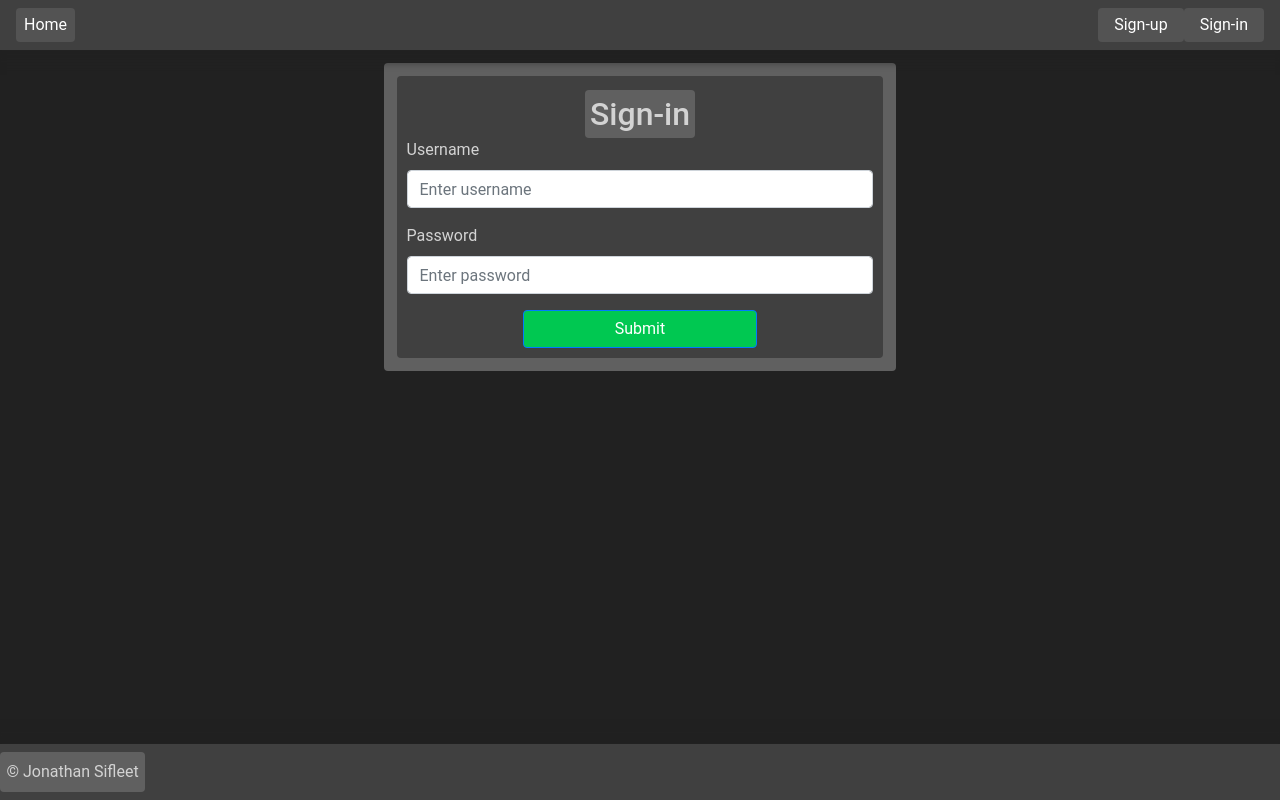
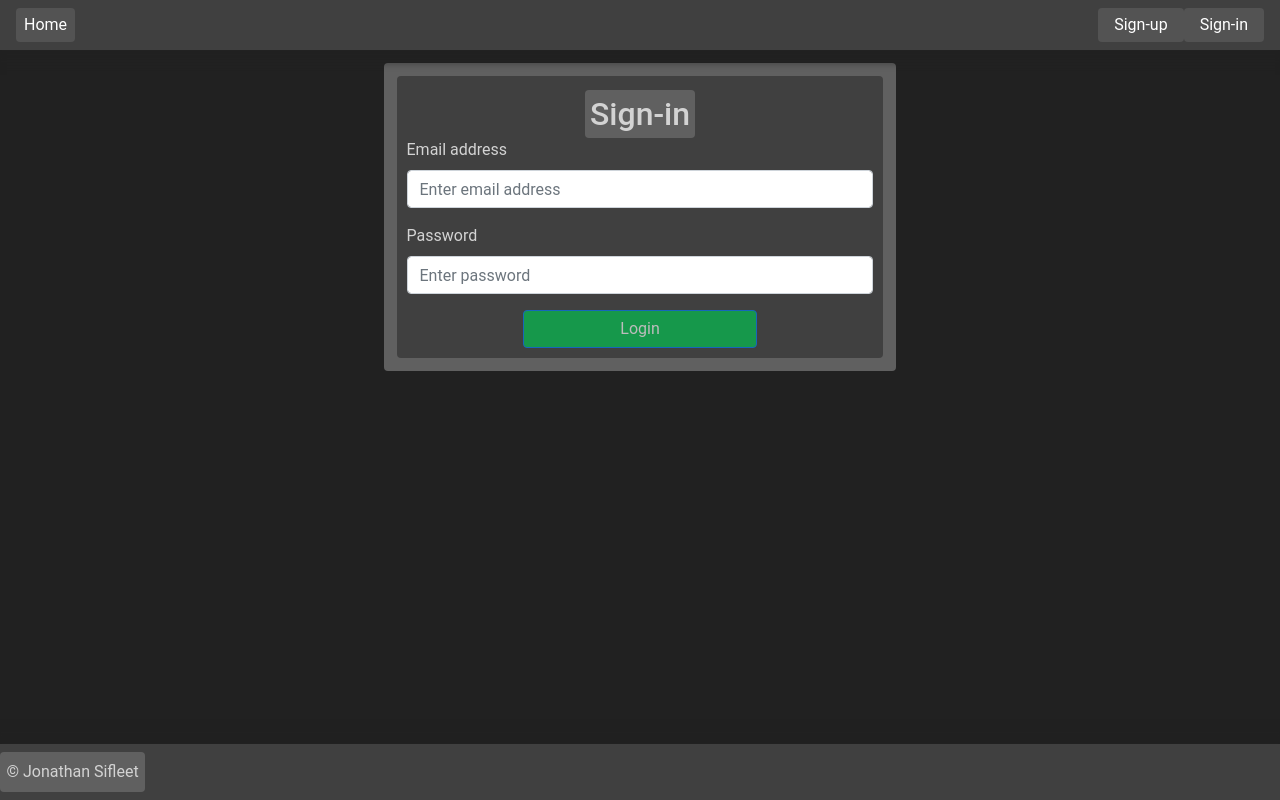
Before and after one commit to JonathanMSifleet/CritickerOverhaul, an Angular app: page /login in a window 1280 px wide. Built offline with nearby package versions, Linux system fonts and the light colour scheme.

Commit message:
Allow user to login

```diff
--- a/controllers/authController.ts
+++ b/controllers/authController.ts
@@ -99,8 +99,6 @@ exports.deleteAccount = catchAsyncErrors(
   async (req: any, res: any, next: any) => {
     const { password, passwordConfirm } = req.body; // use destructuring to get values from req.body
 
-    console.log('User.id', req.user.id);
-
     const user = await User.findById(req.user.id).select('+password'); // + gets fields that are not select in model
 
     if (password !== passwordConfirm) {
--- a/controllers/reviewController.ts
+++ b/controllers/reviewController.ts
@@ -29,8 +29,6 @@ exports.getReview = catchAsyncErrors(async (req: any, res: any, next: any) => {
   // get review from slug
   const review = await Review.findOne({ slug: req.params.slug });
 
-  console.log(review);
-
   if (!review) {
     return next(new AppError('No review found with that ID', 404));
   }
--- a/routes/userRoutes.ts
+++ b/routes/userRoutes.ts
@@ -9,7 +9,7 @@ router.options('/signup', cors());
 router.post('/signup', cors(), authController.signup);
 
 router.options('/login', cors());
-router.post('/login', authController.login);
+router.post('/login', cors(), authController.login);
 
 /* router.post('/forgotPassword', authController.forgotPassword);
 router.patch('/resetPassword/:token', authController.resetPassword); */
--- a/src/app/pages/login/login.component.html
+++ b/src/app/pages/login/login.component.html
@@ -7,24 +7,28 @@
     </div>
 
     <!-- attempt sign in form -->
-    <form method="post" action="#">
+    <form #signInForm="ngForm" (ngSubmit)="signIn(signInForm.value)">
       <div class="form-group">
-        <label id="formLabel" for="inputUsername">Username</label>
+        <label id="formLabel" for="email">Email address</label>
         <input
           type="text"
-          name="usernameInput"
           class="form-control"
-          id="inputUsername"
-          placeholder="Enter username"
+          id="email"
+          required
+          ngModel
+          name="email"
+          placeholder="Enter email address"
         />
       </div>
       <div class="form-group">
-        <label id="formLabel" for="inputPassword">Password</label>
+        <label id="formLabel" for="password">Password</label>
         <input
           type="password"
-          name="passwordInput"
           class="form-control rounded"
-          id="inputPassword"
+          required
+          ngModel
+          id="password"
+          name="password"
           placeholder="Enter password"
         />
       </div>
@@ -38,8 +42,13 @@
 			?>
       -->
 
-      <button id="loginButton" type="submit" class="btn btn-primary">
-        Submit
+      <button
+        id="loginButton"
+        type="submit"
+        class="btn btn-primary"
+        [disabled]="!signInForm.form.valid"
+      >
+        Login
       </button>
     </form>
   </div>
--- a/src/app/pages/login/login.component.ts
+++ b/src/app/pages/login/login.component.ts
@@ -1,4 +1,5 @@
 import { Component, OnInit } from '@angular/core';
+import { HttpClient } from '@angular/common/http';
 
 @Component({
   selector: 'app-login',
@@ -6,7 +7,13 @@ import { Component, OnInit } from '@angular/core';
   styleUrls: ['./login.component.css', './../../shared-css/loginSignup.css']
 })
 export class LoginComponent implements OnInit {
-  constructor() {}
+  constructor(private http: HttpClient) {}
 
   ngOnInit(): void {}
+
+  signIn(postData: { email; password }) {
+    this.http
+      .post('http://127.0.0.1:3000/user/login', postData)
+      .subscribe((responseData) => {});
+  }
 }
--- a/src/app/pages/signup/signup.component.ts
+++ b/src/app/pages/signup/signup.component.ts
@@ -12,12 +12,8 @@ export class SignupComponent implements OnInit {
   ngOnInit(): void {}
 
   signUp(postData: { username; firstName; email; password }) {
-    console.log(postData);
-
     this.http
       .post('http://127.0.0.1:3000/user/signup', postData)
-      .subscribe((responseData) => {
-        console.log(responseData);
-      });
+      .subscribe((responseData) => {});
   }
 }
```
